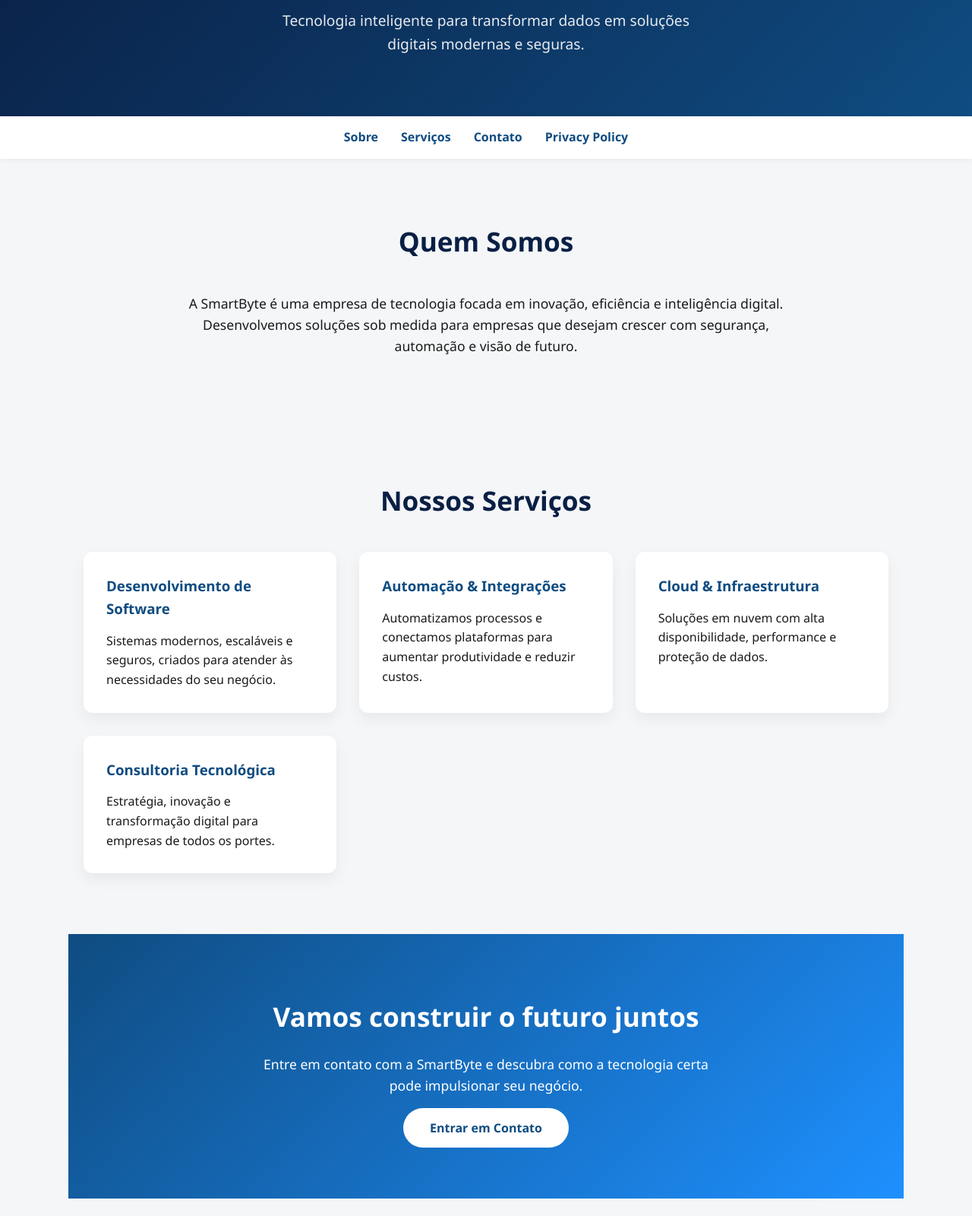
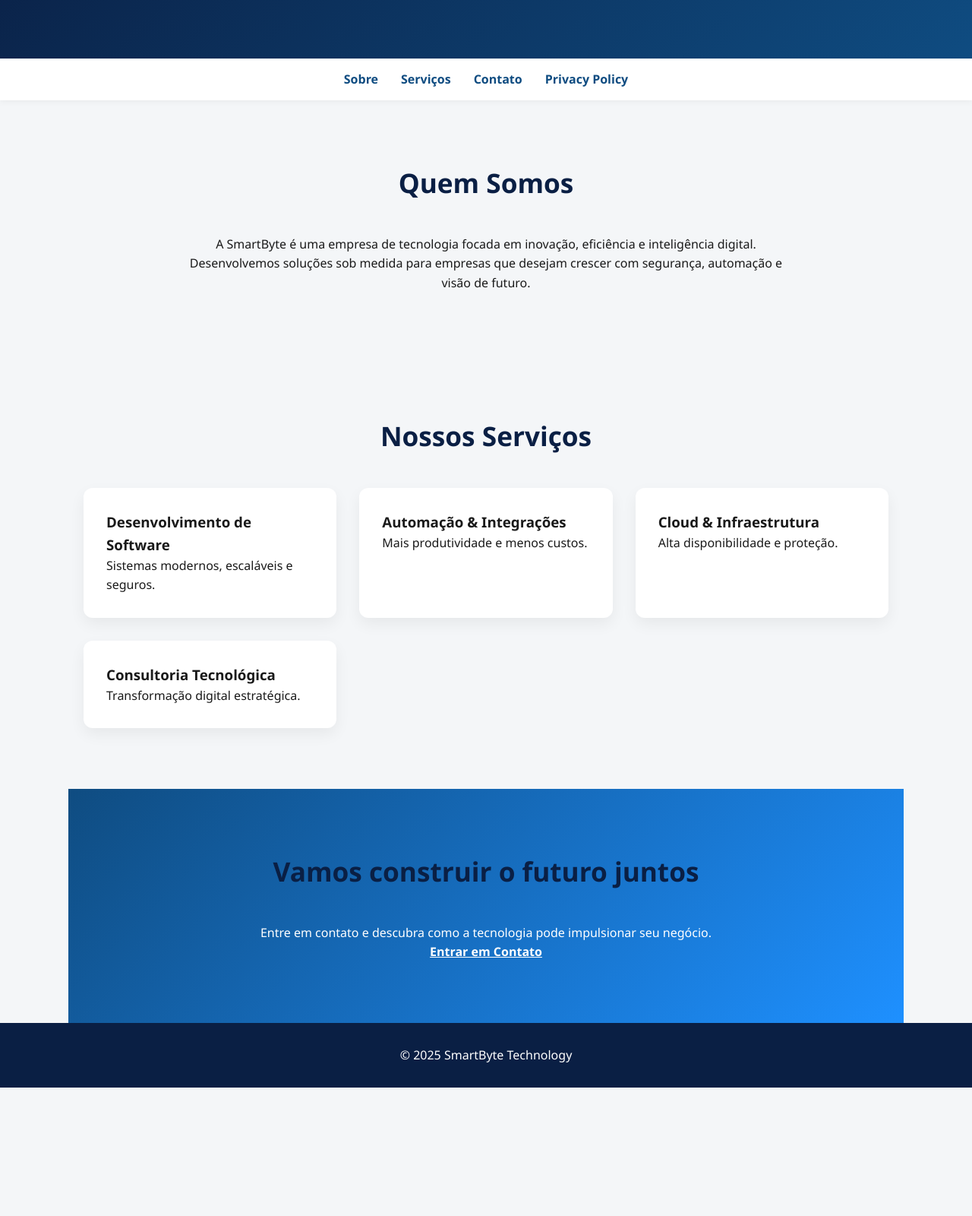
Before and after one commit to Bibleyou/SmartByte, a plain HTML site: page index.html in a window 1280 px wide. Shown: the part 160-1760 px from the top of the page at 76% size. After the commit the page ends 1591 px from the top, so only its background shows below. Drawn offline with Linux system fonts and the light colour scheme.

Commit message:
Update index.html

```diff
--- a/index.html
+++ b/index.html
@@ -34,20 +34,6 @@
       text-align: center;
     }
 
-    header h1 {
-      font-size: 3rem;
-      letter-spacing: 1px;
-    }
-
-    header p {
-      margin-top: 15px;
-      font-size: 1.2rem;
-      max-width: 600px;
-      margin-left: auto;
-      margin-right: auto;
-      opacity: 0.9;
-    }
-
     nav {
       background-color: #ffffff;
       padding: 15px 20px;
@@ -64,11 +50,6 @@
       text-decoration: none;
       color: var(--blue-main);
       font-weight: 600;
-      transition: color 0.3s;
-    }
-
-    nav a:hover {
-      color: var(--blue-light);
     }
 
     section {
@@ -84,13 +65,6 @@
       color: var(--blue-dark);
     }
 
-    .about p {
-      max-width: 800px;
-      margin: auto;
-      font-size: 1.1rem;
-      text-align: center;
-    }
-
     .services {
       display: grid;
       grid-template-columns: repeat(auto-fit, minmax(250px, 1fr));
@@ -102,17 +76,6 @@
       padding: 30px;
       border-radius: 12px;
       box-shadow: 0 8px 20px rgba(0,0,0,0.06);
-      transition: transform 0.3s, box-shadow 0.3s;
-    }
-
-    .service-box:hover {
-      transform: translateY(-6px);
-      box-shadow: 0 12px 30px rgba(0,0,0,0.1);
-    }
-
-    .service-box h3 {
-      color: var(--blue-main);
-      margin-bottom: 15px;
     }
 
     .cta {
@@ -122,43 +85,26 @@
       padding: 80px 20px;
     }
 
-    .cta h2 {
-      color: #fff;
-      margin-bottom: 20px;
-    }
-
-    .cta p {
-      max-width: 600px;
-      margin: auto;
-      font-size: 1.1rem;
-      margin-bottom: 30px;
-    }
-
-    .cta a {
-      background: #fff;
-      color: var(--blue-main);
-      padding: 15px 35px;
-      border-radius: 30px;
-      text-decoration: none;
-      font-weight: bold;
-      transition: background 0.3s, color 0.3s;
-    }
-
-    .cta a:hover {
-      background: var(--blue-dark);
-      color: #fff;
-    }
-
     footer {
       background-color: var(--blue-dark);
       color: #fff;
       text-align: center;
       padding: 30px 20px;
-      font-size: 0.9rem;
     }
 
-    footer span {
-      opacity: 0.7;
+    /* ===== CONTROLE DE VISIBILIDADE ===== */
+
+    #privacy {
+      display: none;
+    }
+
+    #privacy:target {
+      display: block;
+    }
+
+    #privacy:target ~ #main-content,
+    #privacy:target ~ footer {
+      display: none;
     }
   </style>
 </head>
@@ -176,9 +122,11 @@
   <a href="#privacy">Privacy Policy</a>
 </nav>
 
-<section id="sobre" class="about">
+<div id="main-content">
+
+  <section id="sobre">
     <h2>Quem Somos</h2>
-  <p>
+    <p style="text-align:center; max-width:800px; margin:auto;">
       A SmartByte é uma empresa de tecnologia focada em inovação, eficiência e inteligência digital.
       Desenvolvemos soluções sob medida para empresas que desejam crescer com segurança,
       automação e visão de futuro.
@@ -187,37 +135,33 @@
 
   <section id="servicos">
     <h2>Nossos Serviços</h2>
-
     <div class="services">
       <div class="service-box">
         <h3>Desenvolvimento de Software</h3>
-      <p>Sistemas modernos, escaláveis e seguros, criados para atender às necessidades do seu negócio.</p>
+        <p>Sistemas modernos, escaláveis e seguros.</p>
       </div>
-
       <div class="service-box">
         <h3>Automação & Integrações</h3>
-      <p>Automatizamos processos e conectamos plataformas para aumentar produtividade e reduzir custos.</p>
+        <p>Mais produtividade e menos custos.</p>
       </div>
-
       <div class="service-box">
         <h3>Cloud & Infraestrutura</h3>
-      <p>Soluções em nuvem com alta disponibilidade, performance e proteção de dados.</p>
+        <p>Alta disponibilidade e proteção.</p>
       </div>
-
       <div class="service-box">
         <h3>Consultoria Tecnológica</h3>
-      <p>Estratégia, inovação e transformação digital para empresas de todos os portes.</p>
+        <p>Transformação digital estratégica.</p>
       </div>
     </div>
   </section>
 
   <section id="contato" class="cta">
     <h2>Vamos construir o futuro juntos</h2>
-  <p>
-    Entre em contato com a SmartByte e descubra como a tecnologia certa pode impulsionar seu negócio.
-  </p>
-  <a href="mailto:contato@smartbyte.com">Entrar em Contato</a>
+    <p>Entre em contato e descubra como a tecnologia pode impulsionar seu negócio.</p>
+    <a href="mailto:contato@smartbyte.com" style="color:#fff;font-weight:bold;">Entrar em Contato</a>
   </section>
+
+</div>
 
 <section id="privacy">
   <h2>Privacy Policy</h2>
@@ -236,37 +180,33 @@
 
   <p>The Application does not collect precise information about the location of your mobile device.</p>
 
-  <p>The Service Provider may use the information provided to contact you from time to time to provide important information, required notices, and marketing promotions.</p>
-
-  <p>For a better experience, while using the Application, the Service Provider may require you to provide certain personally identifiable information. The information requested will be retained and used as described in this privacy policy.</p>
+  <p>The Service Provider may use the information provided to contact you from time to time.</p>
 
   <h3>Third Party Access</h3>
-  <p>Only aggregated, anonymized data is periodically transmitted to external services to help the Service Provider improve the Application and its service.</p>
+  <p>Only aggregated, anonymized data is periodically transmitted to external services.</p>
 
   <p>Google Play Services</p>
 
   <h3>Opt-Out Rights</h3>
-  <p>You can stop all collection of information by the Application easily by uninstalling it.</p>
+  <p>You can stop all collection of information by uninstalling the Application.</p>
 
   <h3>Data Retention Policy</h3>
-  <p>If you would like your data deleted, please contact <strong>promatelancamentos@gmail.com</strong>.</p>
+  <p>Please contact <strong>promatelancamentos@gmail.com</strong> if you want your data deleted.</p>
 
   <h3>Children</h3>
   <p>The Service Provider does not knowingly collect data from children under 13.</p>
 
   <h3>Security</h3>
-  <p>The Service Provider provides physical, electronic, and procedural safeguards.</p>
+  <p>The Service Provider provides safeguards to protect information.</p>
 
   <h3>Changes</h3>
   <p>This privacy policy is effective as of 12-26-2025.</p>
 
-  <h3>Contact Us</h3>
-  <p><strong>promatelancamentos@gmail.com</strong></p>
+  <p><a href="#sobre"><strong>← Back to website</strong></a></p>
 </section>
 
 <footer>
   <p>© 2025 SmartByte Technology</p>
-  <span>Inovação • Inteligência • Tecnologia</span>
 </footer>
 
 </body>
```
Lines whose indentation alone changed are shown as unchanged.
